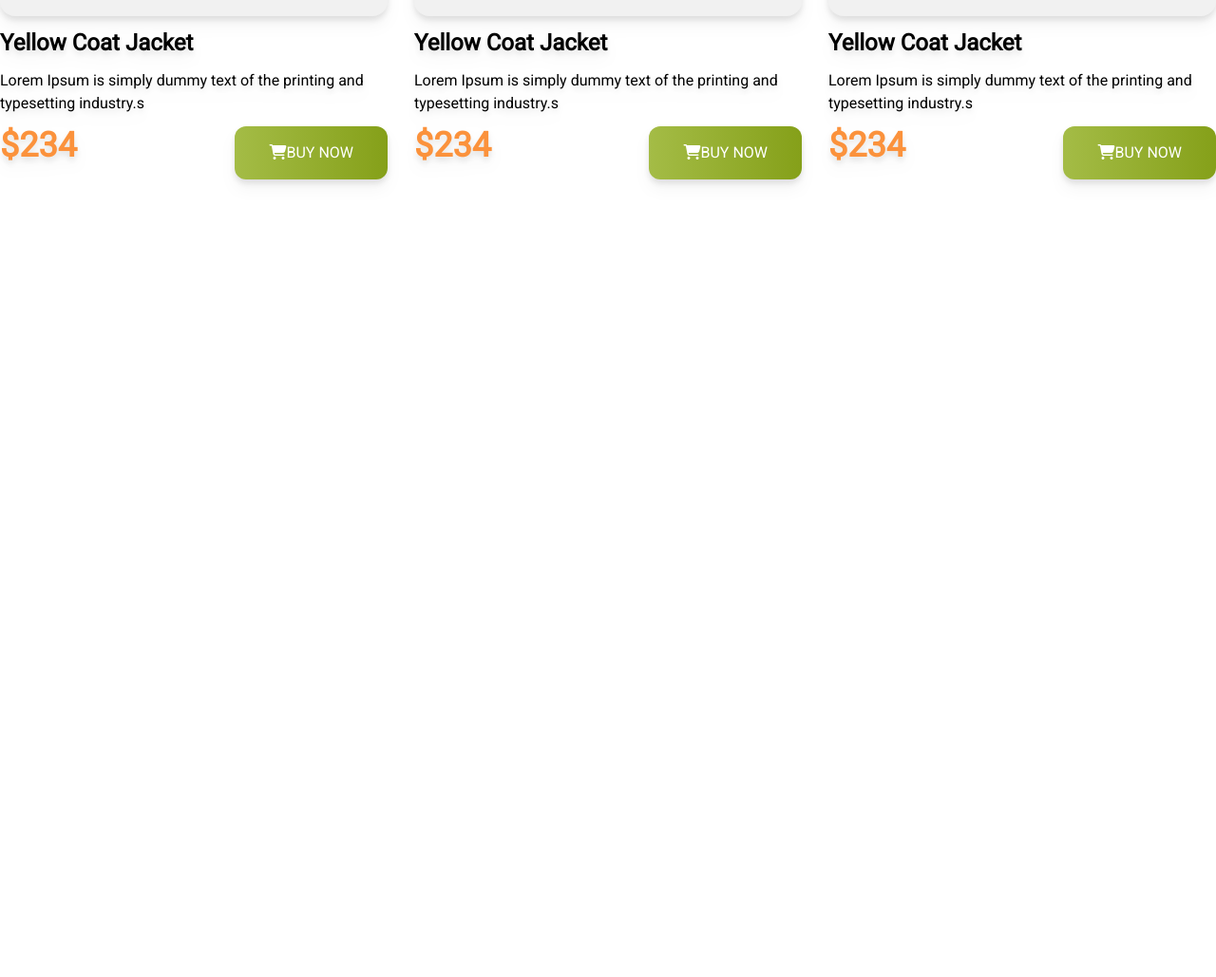
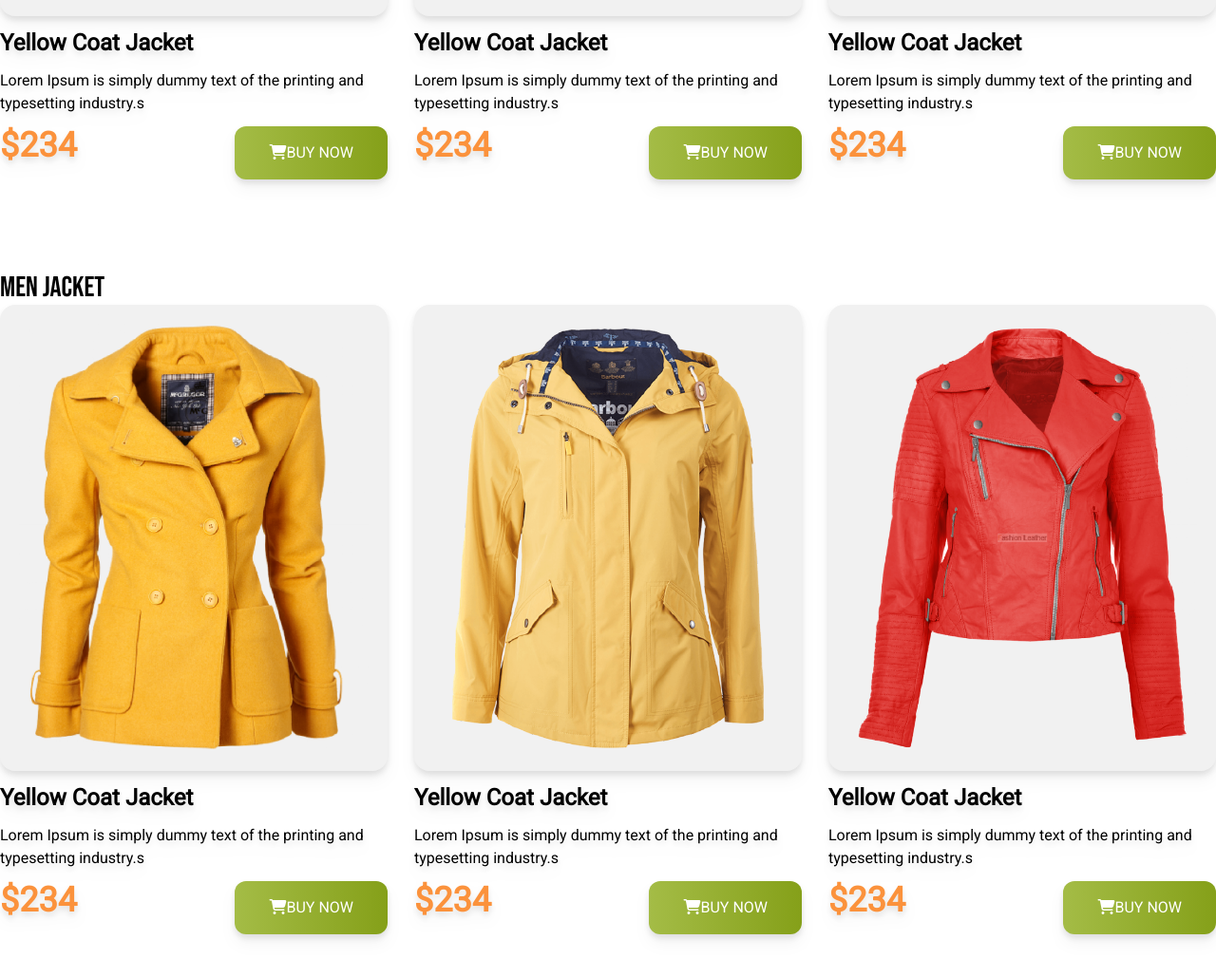
Before and after one commit to cerumiaktar/penguin-fashion-website, a plain HTML site: page index.html in a window 1280 px wide. Shown: the part 1236-2265 px from the top of the page at 95% size. Before the commit the page ends 1473 px from the top, so only its background shows below. Drawn offline with nearby package versions, Linux system fonts and the light colour scheme.

Commit message:
add men section

```diff
--- a/index.html
+++ b/index.html
@@ -94,6 +94,51 @@
                 </div>
             </div>
         </section>
+        <!-- This is Men Jacket Section -->
+        <section class="py-12">
+            <h3 class="text-3xl bebas-neue-regular">Men Jacket</h3>
+            <div class=" grid grid-cols-1 md:grid-cols-2 lg:grid-cols-3 gap-7 roboto-regular">
+                <!-- this is jacket 1 -->
+                <div class="space-y-3 drop-shadow-lg">
+                    <div class="bg-[#F1F1F1;] p-5 rounded-2xl">
+                        <img src="./images/jacket-1.png" alt="">
+                    </div>
+                    <h4 class="text-2xl font-extrabold">Yellow Coat Jacket </h4>
+                    <p>Lorem Ipsum is simply dummy text of the
+                        printing and typesetting industry.s</p>
+                    <div class="flex justify-between text-orange-400">
+                        <h3 class="text-4xl font-extrabold">$234</h3>
+                        <button class="py-4 px-9 bg-gradient-to-r from-[#A4BC46] to-[#85A019] rounded-xl uppercase text-white font-medium"><i class="fa-solid fa-cart-shopping"></i>Buy Now</button>
+                    </div>
+                </div>
+                <!-- this is jacket 2 -->
+                <div class="space-y-3 drop-shadow-lg">
+                    <div class="bg-[#F1F1F1;] p-5 rounded-2xl">
+                        <img src="./images/jacket-2.png" alt="">
+                    </div>
+                    <h4 class="text-2xl font-extrabold">Yellow Coat Jacket </h4>
+                    <p>Lorem Ipsum is simply dummy text of the
+                        printing and typesetting industry.s</p>
+                    <div class="flex justify-between text-orange-400">
+                        <h3 class="text-4xl font-extrabold">$234</h3>
+                        <button class="py-4 px-9 bg-gradient-to-r from-[#A4BC46] to-[#85A019] rounded-xl uppercase text-white font-medium"><i class="fa-solid fa-cart-shopping"></i>Buy Now</button>
+                    </div>
+                </div>
+                <!-- this is jacket 3 -->
+                <div class="space-y-3 drop-shadow-lg">
+                    <div class="bg-[#F1F1F1;] p-5 rounded-2xl">
+                        <img src="./images/jacket-3.png" alt="">
+                    </div>
+                    <h4 class="text-2xl font-extrabold">Yellow Coat Jacket </h4>
+                    <p>Lorem Ipsum is simply dummy text of the
+                        printing and typesetting industry.s</p>
+                    <div class="flex justify-between text-orange-400">
+                        <h3 class="text-4xl font-extrabold">$234</h3>
+                        <button class="py-4 px-9 bg-gradient-to-r from-[#A4BC46] to-[#85A019] rounded-xl uppercase text-white font-medium"><i class="fa-solid fa-cart-shopping"></i>Buy Now</button>
+                    </div>
+                </div>
+            </div>
+        </section>
     </main>
     <footer>
 
```
